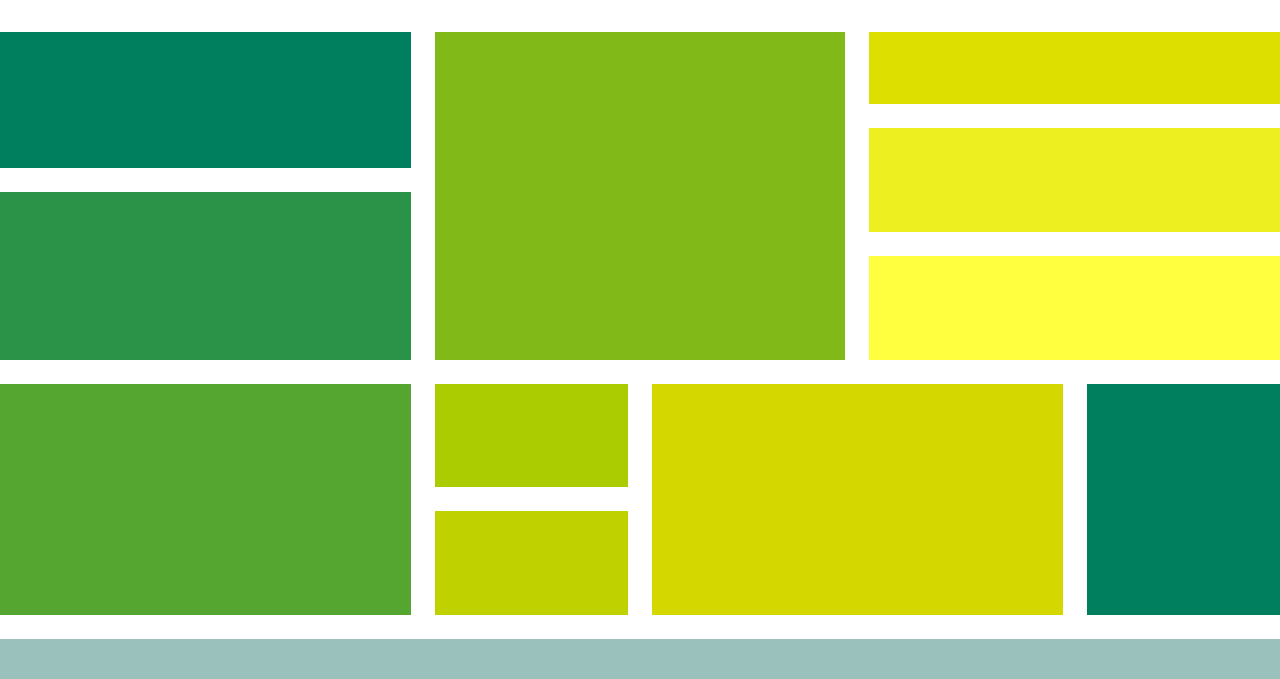
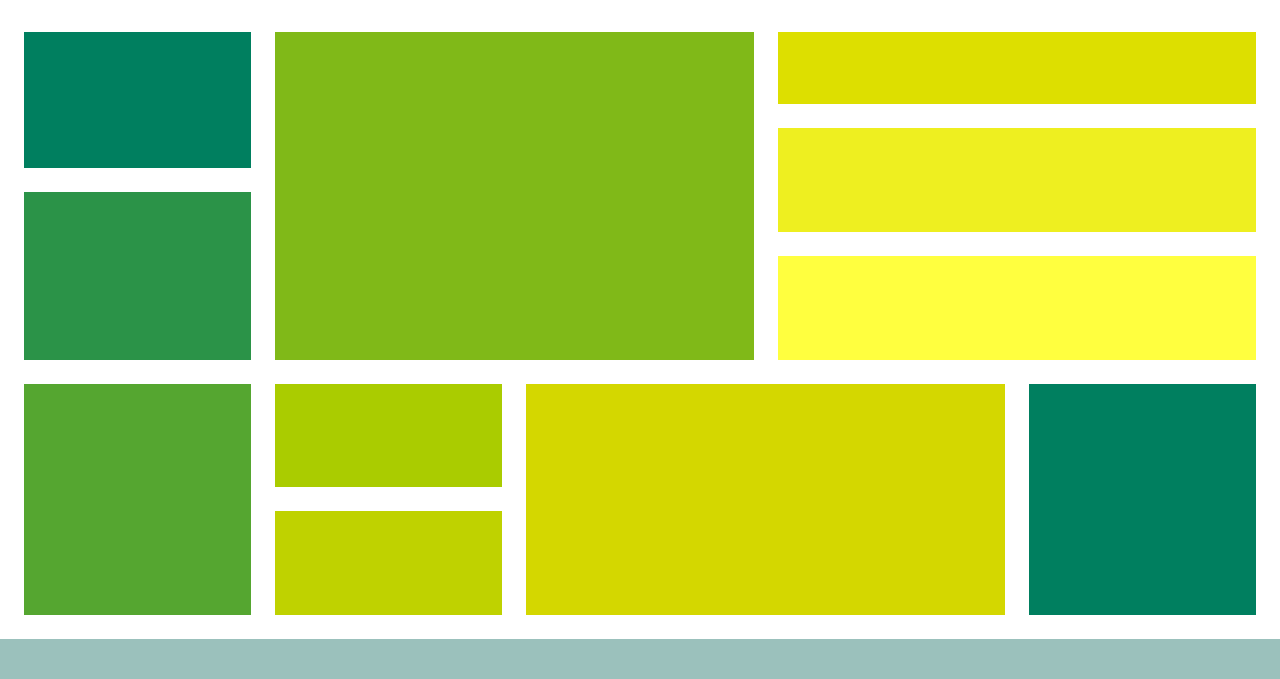
Before and after one commit to danielaayz/css-grid, a plain HTML site: page index.html in a window 1280 px wide. Shown: the top 679 px of the page. Drawn offline with nearby package versions, Linux system fonts and the light colour scheme.

Commit message:
feat: minor changes to grid container

```diff
--- a/css/style.css
+++ b/css/style.css
@@ -25,7 +25,8 @@ main {
 .grid-container {
    background-color: #ffffff;
    display: grid;
-   grid-template-columns: repeat(6, 1fr);
+   /* grid-template-columns: repeat(6, 1fr); */
+   grid-template-columns: 0em 1fr 1fr 1fr 1fr 1fr 0em;
    grid-template-rows: repeat(20, 1fr);
    gap: 24px;
    width: 100vw;
@@ -33,12 +34,12 @@ main {
 }
 
 .item1 {
-   grid-area: 2/1/7/3;
+   grid-area: 2/2/7/3;
    background-color: #007f5f;
 }
 
 .item2 {
-   grid-area: 7/1/13/3;
+   grid-area: 7/2/13/3;
    background-color: #2b9348;
 }
 
@@ -63,7 +64,7 @@ main {
 }
 
 .item7 {
-   grid-area: 13/1/21/3;
+   grid-area: 13/2/21/3;
    background-color: #55a630;
 }
 
@@ -88,7 +89,7 @@ main {
 }
 
 .item12 {
-   grid-area: 21/1/24/7;
+   grid-area: 21/1/24/8;
    background-color: #9bc1bc;
    padding-left: 24px;
 }
```
Also changed, not shown: index.html (+0 -2 lines).
